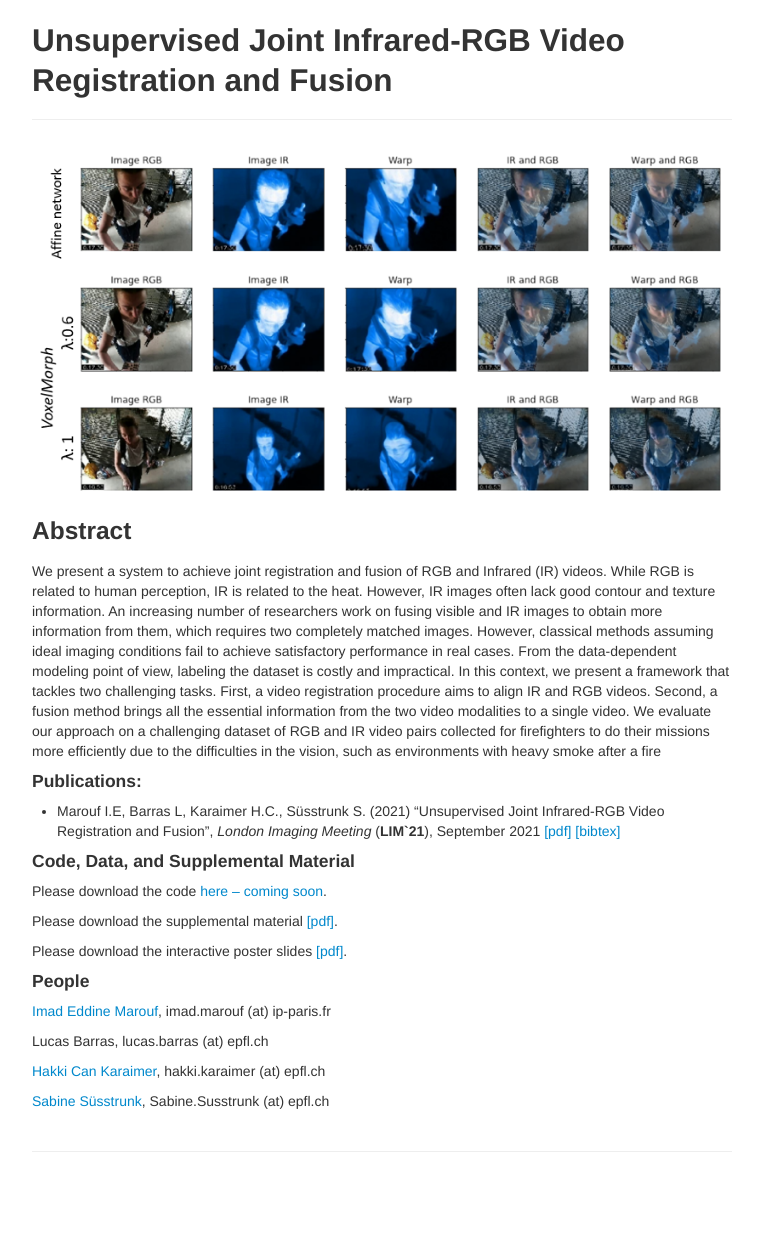
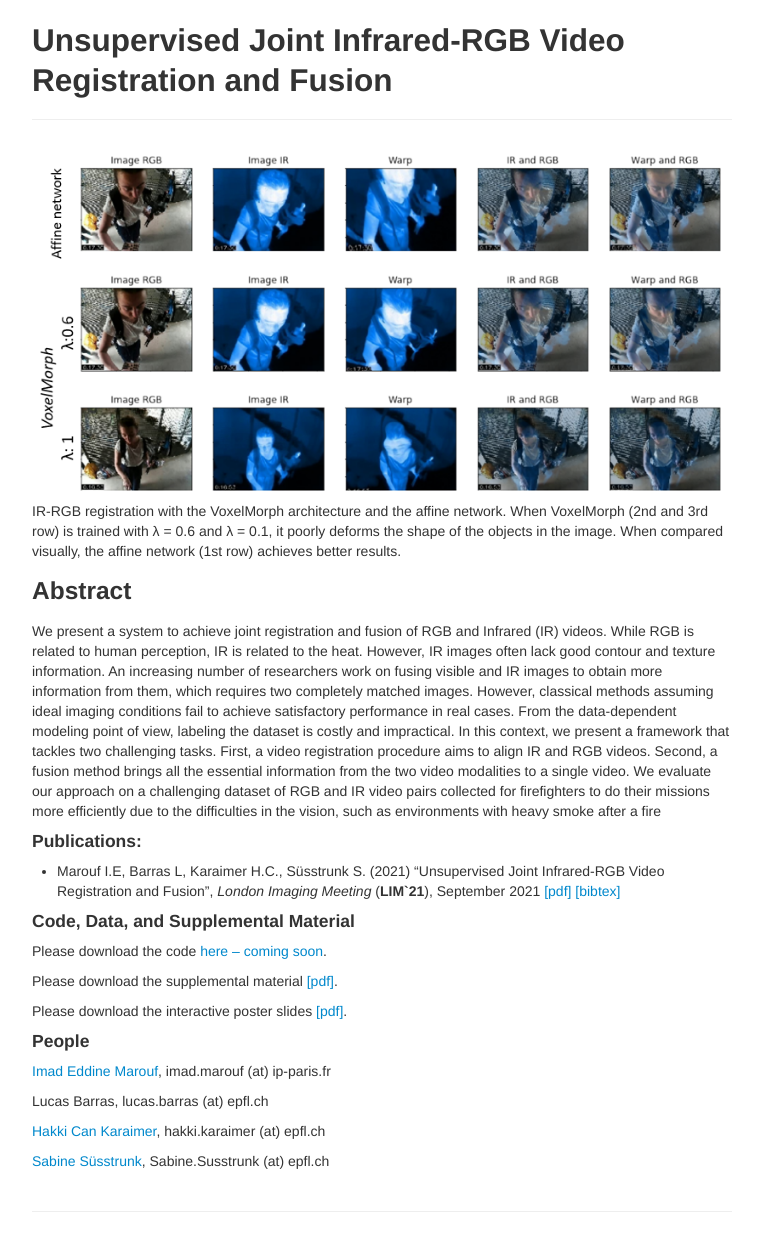
Before and after one commit to IemProg/color-pattern, a Jekyll site: the page built from index.md, in a window 1280 px wide. Shown: the whole page, without its empty margins (258-1018 px from the left). Built offline with Jekyll 4.4.1, drawn with Linux system fonts in a browser that asks for light colours; before the commit the page ends 1183 px from its top, so only the background shows below that.

Commit message:
Edit readme

```diff
--- a/index.md
+++ b/index.md
@@ -4,11 +4,13 @@ title: Unsupervised Joint Infrared-RGB Video Registration and Fusion
 description: Project Site of LIM Paper "Unsupervised Joint Infrared-RGB Video Registration and Fusion"
 author: Imad Eddine MAROUF
 ---
-![IR-RGB registration with the VoxelMorph architecture and the affine
+![](./image/RegAffine.PNG)
+IR-RGB registration with the VoxelMorph architecture and the affine
 network. When VoxelMorph (2nd and 3rd row) is trained with λ =
 0.6 and λ = 0.1, it poorly deforms the shape of the objects in the
 image. When compared visually, the affine network (1st row)
-achieves better results.](./image/RegAffine.PNG)
+achieves better results.
+
 
 ### Abstract ###
 We present a system to achieve joint registration and fusion
```
